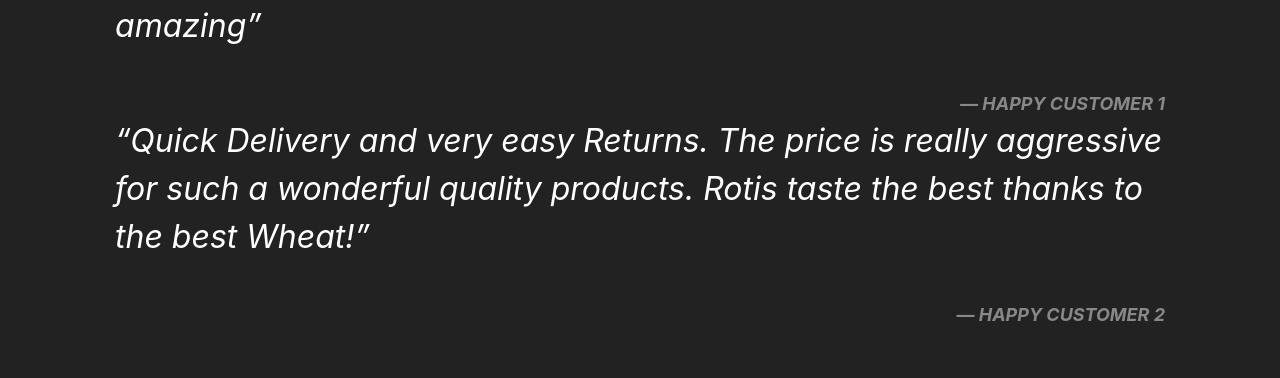
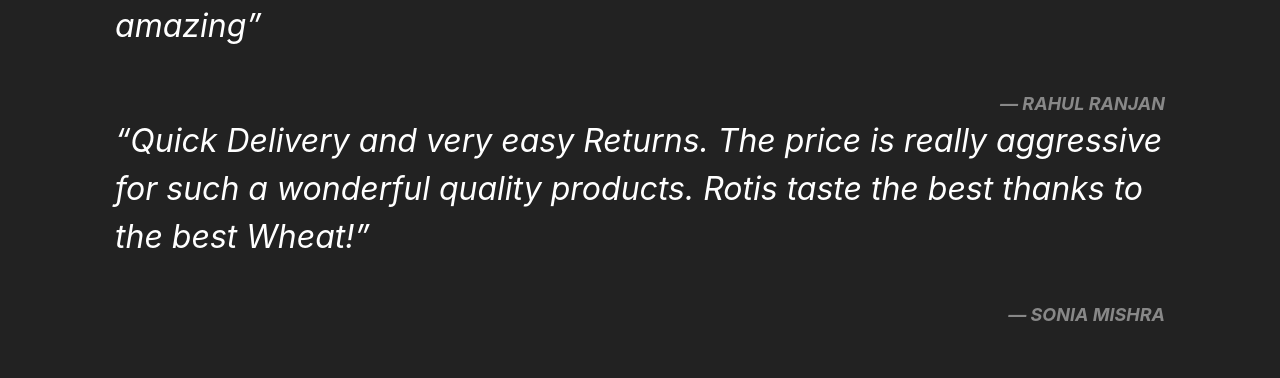
Before and after one commit to Siddhant111/E-commerce, a plain HTML site: page index.html in a window 1280 px wide. Shown: the part 1462-1840 px from the top of the page. Drawn offline with nearby package versions, Linux system fonts and the light colour scheme.

Commit message:
Update index.html

```diff
--- a/index.html
+++ b/index.html
@@ -54,10 +54,10 @@
                 <div class="container">
                     <h1>Customers' Speak's</h1>
                     <blockquote>&ldquo;This is the BEST shop in Baramati both <b>Online</b> as well as <b>Offline.</b>Fully satisfied and great quality. The rice just tastes amazing&rdquo;
-                        <cite>&mdash; Happy Customer 1</cite>
+                        <cite>&mdash; Rahul Ranjan</cite>
                     </blockquote>
                     <blockquote>&ldquo;Quick Delivery and very easy Returns. The price is really aggressive for such a wonderful quality products. Rotis taste the best thanks to the best Wheat!&rdquo;
-                        <cite>&mdash; Happy Customer 2</cite>
+                        <cite>&mdash; Sonia Mishra</cite>
                     </blockquote>
                 </div>
             </section>
```
